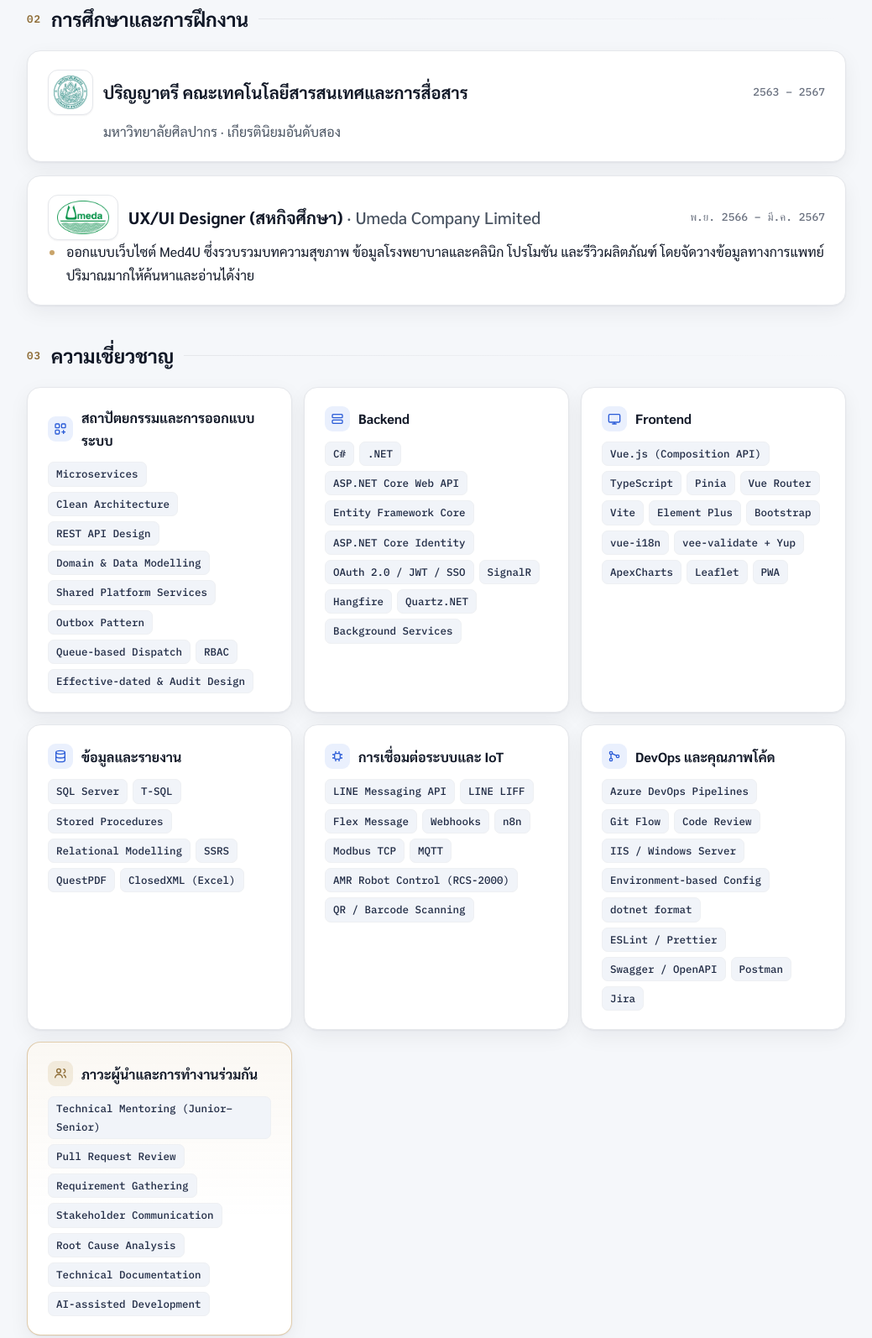
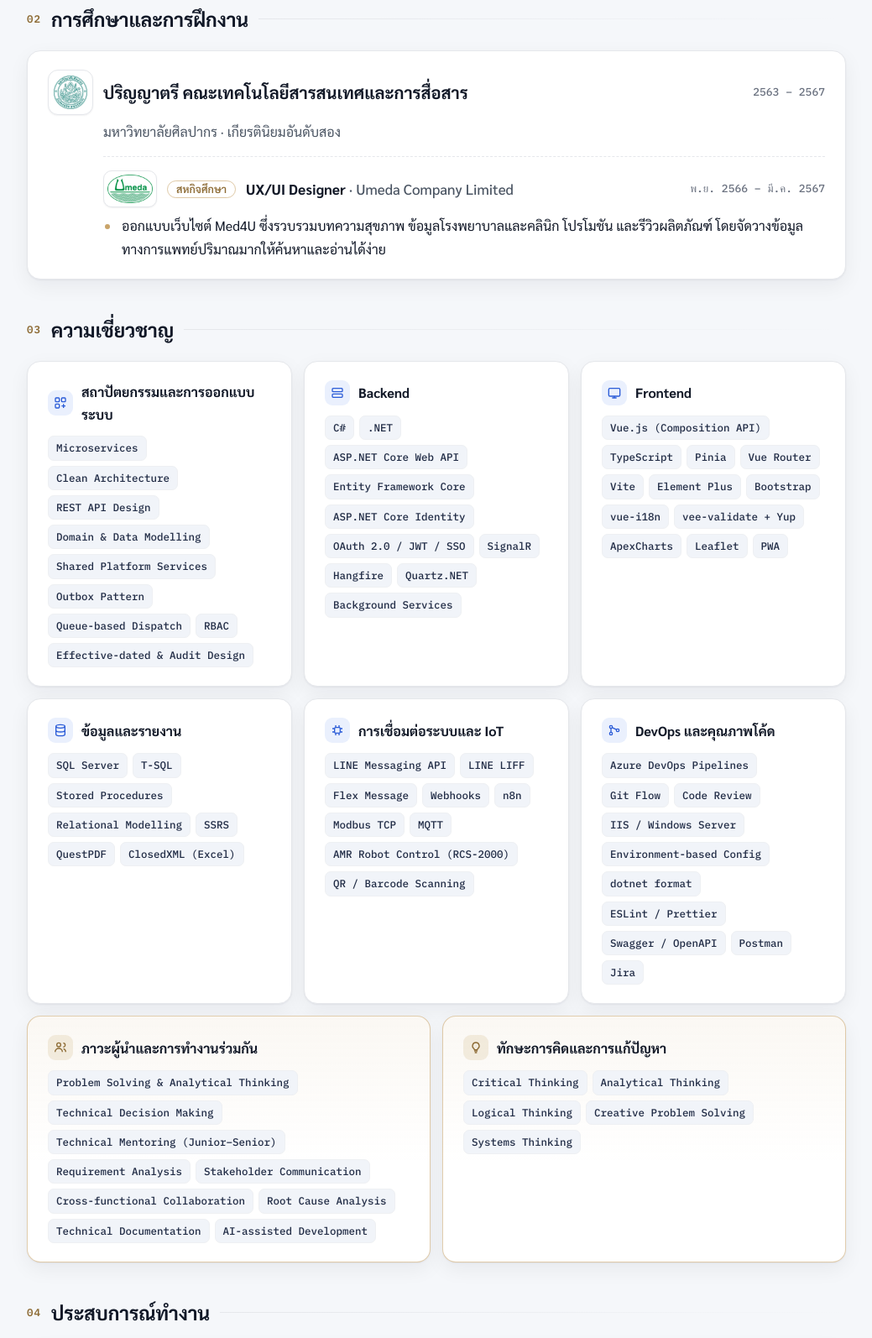
Before and after one commit to siwakornix-ICX/siwakornix-ICX.github.io, a plain HTML site: page index.html in a window 1280 px wide. Shown: the part 635-2229 px from the top of the page at 84% size, without its empty margins (120-1159 px from the left). Drawn offline with Linux system fonts and the light colour scheme.

Commit message:
Soft-skill cards on a full-width row; co-op placement inside the degree card
Co-Authored-By: Claude Opus 5.5 <noreply@anthropic.com>

```diff
--- a/index.html
+++ b/index.html
@@ -106,6 +106,8 @@
   .chips li{font-family:var(--mono);font-size:12.5px;font-weight:500;color:var(--chip-ink);background:var(--chip);border:1px solid var(--rule-soft);padding:3px 9px;border-radius:7px}
   .skill.lead{border-color:rgba(201,164,106,.55);background:linear-gradient(180deg,rgba(201,164,106,.08),transparent 60%),var(--surface)}
   .skill.lead h3 i{background:rgba(201,164,106,.18);color:var(--gold-ink)}
+  /* soft-skill cards share their own full-width row */
+  .skills-soft{grid-column:1/-1;display:grid;grid-template-columns:repeat(auto-fit,minmax(300px,1fr));gap:14px}
 
   /* experience */
   .job + .job{margin-top:16px}
@@ -176,7 +178,13 @@
 
   /* education */
   .edu .job-sum{margin-bottom:0}
-  @media screen and (min-width:561px){ .edu .job-sum{margin-left:66px} }
+  @media screen and (min-width:561px){ .edu .job-sum{margin-left:66px} .coop{margin-left:66px} }
+  /* co-op placement sits inside the degree card: it was part of the programme */
+  .coop{margin-top:16px;padding-top:16px;border-top:1px dashed var(--rule)}
+  .coop .job-top .logo{width:64px;height:44px;padding:4px;border-radius:10px}
+  .coop h4{margin:0;font-size:17px;font-weight:700;line-height:1.4}
+  .coop .tagc{display:inline-block;margin-right:8px;padding:1px 10px;border-radius:999px;font-size:12.5px;font-weight:600;color:var(--gold-ink);border:1px solid rgba(201,164,106,.6);vertical-align:2px}
+  .coop ul.pts{margin-top:8px}
 
   /* ---------- book viewer ---------- */
   .book{position:fixed;inset:0;z-index:50;display:grid;place-items:center;padding:16px;background:rgba(6,12,24,.72);backdrop-filter:blur(6px);
@@ -302,7 +310,7 @@
 
   /* ---------- print: plain single-column A4, ATS-friendly ---------- */
   @media print{
-    @page{size:A4;margin:10mm 13mm}
+    @page{size:A4;margin:10mm 11mm}
     :root,:root[data-theme="dark"]{--bg:#fff;--surface:#fff;--surface-2:#fff;--ink:#000;--ink-2:#222;--ink-3:#444;--rule:#bbb;--rule-soft:#ddd;--chip:#fff;--chip-ink:#222;--accent:#1A2C4E;--gold-ink:#1A2C4E}
     body{background:#fff;font-size:9.3pt;line-height:1.4}
     .toolbar,.book,.lb,.thumb,.open,.shots,.hero::after{display:none!important}
@@ -325,7 +333,10 @@
     .sechead h2{font-size:11pt;color:#1A2C4E}
     .card{border:0;box-shadow:none;padding:0;border-radius:0;background:none!important}
     .summary,ul.pts li,.job-sum,.proj ul.pts li,.other ul.pts li{font-size:9pt;line-height:1.42}
-    .skills{display:block}
+    .skills,.skills-soft{display:block}
+    .coop{margin:3px 0 0;padding:0;border:0}
+    .coop h4{font-size:9.5pt}
+    .coop .tagc{border:0;padding:0;font-size:9pt}
     .skill{margin:0 0 2px}
     .skill h3{display:inline;font-size:9pt;margin:0}
     .skill h3 i{display:none}
@@ -371,7 +382,7 @@
     .onepage .job h3{font-size:9.8pt}
     .onepage .proj h4{font-size:9pt}
     .onepage .proj ul.pts li.th ~ li.th,.onepage .proj ul.pts li.en ~ li.en{display:none!important}
-    .onepage .job + .job ul.pts{display:none}
+    .onepage .job + .job ul.pts,.onepage .coop ul.pts{display:none}
     .onepage .photo{width:56px}
     .onepage .name{font-size:17pt}
   }
@@ -433,19 +444,19 @@
       </div>
       <p class="job-sum th">มหาวิทยาลัยศิลปากร · เกียรตินิยมอันดับสอง</p>
       <p class="job-sum en">Silpakorn University · Second-Class Honours</p>
-    </article>
-
-    <article class="card job">
+      <div class="coop">
         <div class="job-top">
-        <img class="logo wide" src="img/logos/umeda.webp" alt="Umeda logo" width="54" height="54">
-        <h3 class="ttl"><span class="th">UX/UI Designer (สหกิจศึกษา)</span><span class="en">UX/UI Designer (Cooperative Education)</span> <span class="org">· Umeda Company Limited</span></h3>
+          <img class="logo wide" src="img/logos/umeda.webp" alt="Umeda logo" width="64" height="44">
+          <h4 class="ttl"><span class="tagc th">สหกิจศึกษา</span><span class="tagc en">Cooperative Education</span> UX/UI Designer <span class="org">· Umeda Company Limited</span></h4>
           <span class="when"><span class="th">พ.ย. 2566 – มี.ค. 2567</span><span class="en">Nov 2023 – Mar 2024</span></span>
         </div>
         <ul class="pts">
         <li class="th">ออกแบบเว็บไซต์ Med4U ซึ่งรวบรวมบทความสุขภาพ ข้อมูลโรงพยาบาลและคลินิก โปรโมชัน และรีวิวผลิตภัณฑ์ โดยจัดวางข้อมูลทางการแพทย์ปริมาณมากให้ค้นหาและอ่านได้ง่าย</li>
         <li class="en">Designed Med4U, a health information website covering articles, hospital and clinic listings, promotions and product reviews, organising dense medical content to be easy to navigate and read.</li>
         </ul>
+      </div>
     </article>
+
   </section>
 
   <section>
@@ -475,9 +486,15 @@
         <h3><i><svg viewBox="0 0 24 24" fill="none" stroke="currentColor" stroke-width="2"><circle cx="6" cy="6" r="2.5"/><circle cx="6" cy="18" r="2.5"/><circle cx="18" cy="12" r="2.5"/><path d="M6 8.5v7M8.3 7.2l7.4 3.6"/></svg></i><span class="th">DevOps และคุณภาพโค้ด</span><span class="en">DevOps &amp; Quality</span></h3>
         <ul class="chips"><li>Azure DevOps Pipelines</li><li>Git Flow</li><li>Code Review</li><li>IIS / Windows Server</li><li>Environment-based Config</li><li>dotnet format</li><li>ESLint / Prettier</li><li>Swagger / OpenAPI</li><li>Postman</li><li>Jira</li></ul>
       </div>
+      <div class="skills-soft">
         <div class="card skill lead">
           <h3><i><svg viewBox="0 0 24 24" fill="none" stroke="currentColor" stroke-width="2"><circle cx="9" cy="7" r="3.5"/><path d="M2.5 20a6.5 6.5 0 0 1 13 0M17 4a3.5 3.5 0 0 1 0 7M21.5 20a6.5 6.5 0 0 0-4-6"/></svg></i><span class="th">ภาวะผู้นำและการทำงานร่วมกัน</span><span class="en">Leadership &amp; Collaboration</span></h3>
-        <ul class="chips"><li>Technical Mentoring (Junior–Senior)</li><li>Pull Request Review</li><li>Requirement Gathering</li><li>Stakeholder Communication</li><li>Root Cause Analysis</li><li>Technical Documentation</li><li>AI-assisted Development</li></ul>
+          <ul class="chips"><li>Problem Solving &amp; Analytical Thinking</li><li>Technical Decision Making</li><li>Technical Mentoring (Junior–Senior)</li><li>Requirement Analysis</li><li>Stakeholder Communication</li><li>Cross-functional Collaboration</li><li>Root Cause Analysis</li><li>Technical Documentation</li><li>AI-assisted Development</li></ul>
+        </div>
+        <div class="card skill lead">
+          <h3><i><svg viewBox="0 0 24 24" fill="none" stroke="currentColor" stroke-width="2"><path d="M9 18h6M10 21h4"/><path d="M12 3a6 6 0 0 0-3.6 10.8c.6.5 1 1.2 1 2V16h5.2v-.2c0-.8.4-1.5 1-2A6 6 0 0 0 12 3z"/></svg></i><span class="th">ทักษะการคิดและการแก้ปัญหา</span><span class="en">Thinking &amp; Problem Solving</span></h3>
+          <ul class="chips"><li>Critical Thinking</li><li>Analytical Thinking</li><li>Logical Thinking</li><li>Creative Problem Solving</li><li>Systems Thinking</li></ul>
+        </div>
       </div>
     </div>
   </section>
```
Also changed, not shown: 1 other file. Lines whose indentation alone changed are shown as unchanged.
